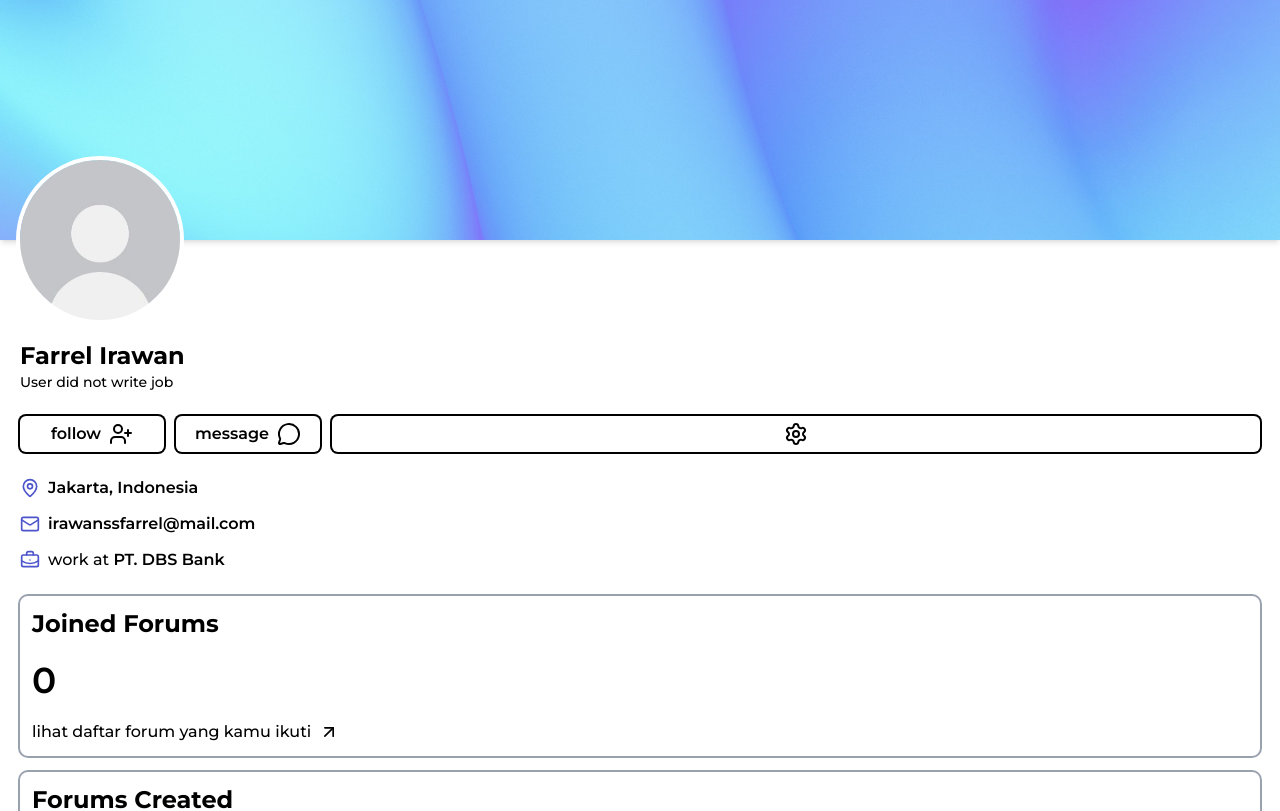
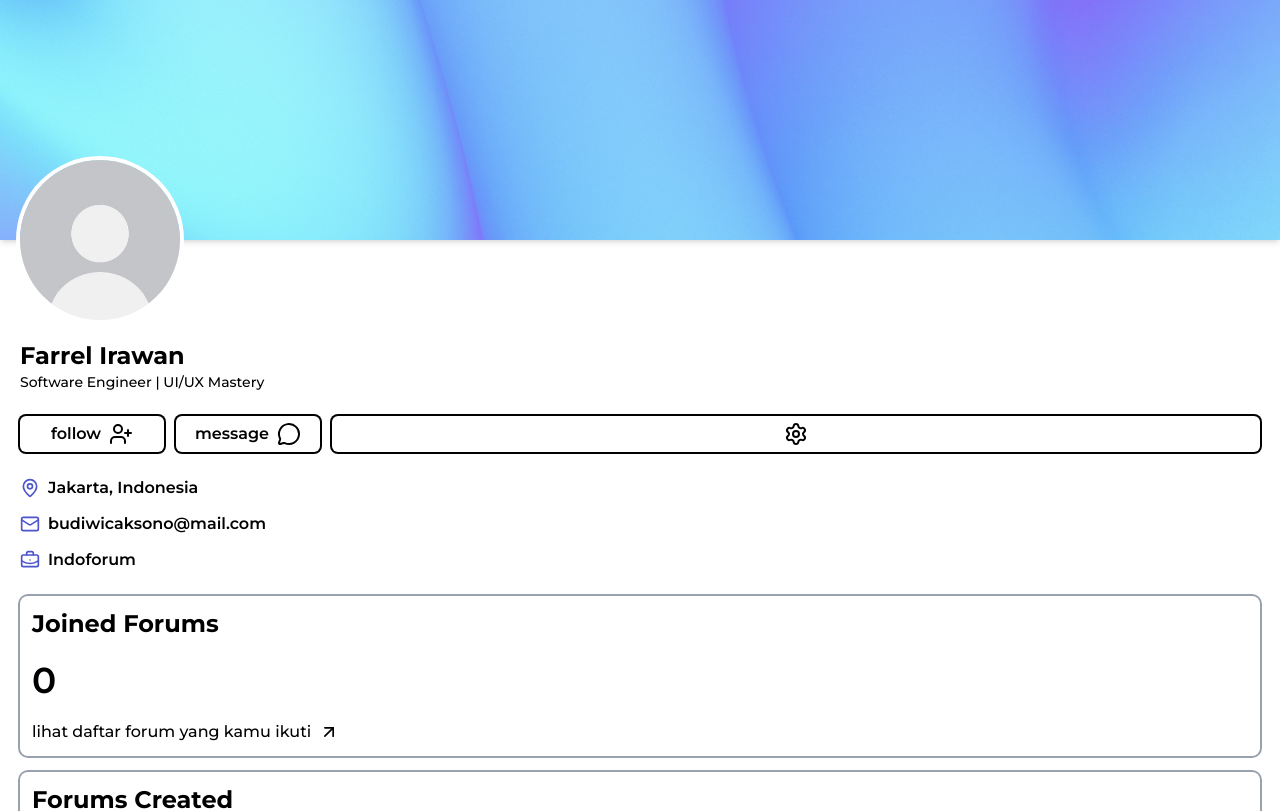
Before and after one commit to MrIrawan/indoforum, a Next.js app: page /profile/123 in a window 1280 px wide. Shown: the top 811 px of the page. Built offline with nearby package versions, Linux system fonts and the light colour scheme.

Commit message:
menerapkan state management props drilling ke komponen terkecil hingga terbesar pada halaman user

```diff
--- a/src/components/container/BannerImageWithAvatar/BannerImageWithAvatar.js
+++ b/src/components/container/BannerImageWithAvatar/BannerImageWithAvatar.js
@@ -1,14 +1,18 @@
 import BannerImage from "@/components/ui/BannerImage/BannerImage";
 import Avatar from "@/components/ui/Avatar/Avatar";
 
-export default function BannerImageWithAvatar() {
+export default function BannerImageWithAvatar({
+    bannerImage = "",
+    avatarImage = ""
+}) {
     return(
         <div
             id="banner-image-with-avatar"
             className="w-full h-60 shadow-md relative"
         >
-            <BannerImage />
+            <BannerImage bannerImg={bannerImage} />
             <Avatar
+                avatarImg={avatarImage}
                 avatarSize="xl"
                 classname="absolute top-1/2 left-5 translate-y-10"
                 ringColor="white"
--- a/src/components/container/ProfileInfo/ProfileInfo.js
+++ b/src/components/container/ProfileInfo/ProfileInfo.js
@@ -1,7 +1,3 @@
-"use client"
-
-import { useState } from "react"
-
 import {
     MapPinIcon,
     MailIcon,
@@ -10,27 +6,34 @@ import {
     Trash2Icon,
     GraduationCapIcon
 } from "lucide-react";
-import Button from "@/components/ui/button/Buttons";
 
-export default function UserProfileInfo() {
-    // useState to fetch user info and additional info from API
-    const [userInfo, setUserInfo] = useState(null);
-    const [additionalInfo, setAdditionalInfo] = useState(null);
+export default function UserProfileInfo({
+    currentLocation = "",
+    email = "",
+    jobPlace = ""
+}) {
     return (
         <>
         <div className="w-full pt-6">
             <ul className="flex flex-col gap-3">
                 <li className="flex items-center gap-2">
                     <MapPinIcon className="w-5 h-5 text-primary-color" />
-                    <p className="text-base font-m-semibold">Jakarta, Indonesia</p>
+                    <p className="text-base font-m-semibold">{ currentLocation ? currentLocation : "Unknown Location." }</p>
                 </li>
                 <li className="flex items-center gap-2">
                     <MailIcon className="w-5 h-5 text-primary-color" />
-                    <p className="text-base font-m-semibold">irawanssfarrel@mail.com</p>
+                    <p className="text-base font-m-semibold">{ email ? email : "Unknown Email." }</p>
                 </li>
                 <li className="flex items-center gap-2">
                     <BriefcaseBusinessIcon className="w-5 h-5 text-primary-color" />
-                    <p className="text-base font-m-medium">work at <span className="font-m-semibold">PT. DBS Bank</span></p>
+                    <p className="text-base font-m-medium">
+                        { jobPlace === "" && (
+                            <span className="font-m-semibold">Unknown Job Place.</span>
+                        ) }
+                        { jobPlace !== "" && (
+                            <span className="font-m-semibold">{ jobPlace }</span>
+                        )}
+                    </p>
                 </li>
             </ul>
         </div>
--- a/src/components/container/ProfileNameAndJob/ProfileNameAndJob.js
+++ b/src/components/container/ProfileNameAndJob/ProfileNameAndJob.js
@@ -3,11 +3,14 @@
 import UserProfileName from "@/components/ui/ProfileName/ProfileName"
 import UserProfileJob from "@/components/ui/ProfileJob/ProfileJob"
 
-export default function UserProfileNameAndJob() {
+export default function UserProfileNameAndJob({
+    userName = "",
+    userJob = ""
+}) {
     return (
         <div className="flex flex-col items-start">
-            <UserProfileName />
-            <UserProfileJob />
+            <UserProfileName userName={userName}/>
+            <UserProfileJob userJob={userJob}/>
         </div>
     )
 }
--- a/src/components/layout/ProfileNameLayout.js
+++ b/src/components/layout/ProfileNameLayout.js
@@ -1,10 +1,16 @@
 import UserProfileNameAndJob from "../container/ProfileNameAndJob/ProfileNameAndJob";
 import UserProfileButtons from "../container/ProfileButtons/ProfileButtons";
 
-export default function ProfileNameLayout() {
+export default function ProfileNameLayout({
+    userName = "",
+    userJob = ""
+}) {
     return (
         <div className="flex flex-col gap-6">
-            <UserProfileNameAndJob />
+            <UserProfileNameAndJob
+                userName={userName}
+                userJob={userJob}
+            />
             <UserProfileButtons />
         </div>
     )
--- a/src/components/layout/UserProfileLayout.js
+++ b/src/components/layout/UserProfileLayout.js
@@ -1,9 +1,16 @@
 import BannerImageWithAvatar from "../container/BannerImageWithAvatar/BannerImageWithAvatar";
 
-export default function UserProfileLayout({ children }) {
+export default function UserProfileLayout({
+    children,
+    bannerImage = "",
+    avatarImage = ""
+}) {
     return (
         <div className="w-full h-screen flex flex-col">
-            <BannerImageWithAvatar />
+            <BannerImageWithAvatar
+                bannerImage={bannerImage}
+                avatarImage={avatarImage}
+            />
             <div className="w-full h-full px-5 pt-25">
                 { children }
             </div>
--- a/src/components/pages/UserProfilePage.js
+++ b/src/components/pages/UserProfilePage.js
@@ -10,8 +10,15 @@ import UserProfileActivity from "../container/ProfileActivity/ProfileActivity";
 export default function UserProfilePage() {
     return (
         <UserProfileLayout>
-            <ProfileNameLayout />
-            <UserProfileInfo />
+            <ProfileNameLayout
+                userName="Farrel Irawan"
+                userJob="Software Engineer | UI/UX Mastery"
+            />
+            <UserProfileInfo
+                currentLocation="Jakarta, Indonesia"
+                email="budiwicaksono@mail.com"
+                jobPlace="Indoforum"
+            />
             <UserProfileActivity />
         </UserProfileLayout>
     )
--- a/src/components/ui/ProfileJob/ProfileJob.js
+++ b/src/components/ui/ProfileJob/ProfileJob.js
@@ -1,11 +1,5 @@
-"use client"
-
-import { useState } from "react"
-
-export default function UserProfileJob() {
-    const [isJob, isNotJob] = useState(null);
-
+export default function UserProfileJob({ userJob = "" }) {
     return (
-        <p className="text-sm font-m-medium text-black">{isJob ? isJob : "User did not write job"}</p>
+        <p className="text-sm font-m-medium text-black">{userJob ? userJob : "User did not write job"}</p>
     )
 }
--- a/src/components/ui/ProfileName/ProfileName.js
+++ b/src/components/ui/ProfileName/ProfileName.js
@@ -1,11 +1,5 @@
-"use client"
-
-import { useState } from "react"
-
-export default function UserProfileName() {
-    const [isName, isNotName] = useState(null);
-
+export default function UserProfileName({ userName = "" }) {
     return (
-        <h2 className="text-2xl font-m-bold capitalize">{isName ? isName : "Farrel Irawan"}</h2>
+        <h2 className="text-2xl font-m-bold capitalize">{ userName ? userName : "User did not write name" }</h2>
     )
 }
```
